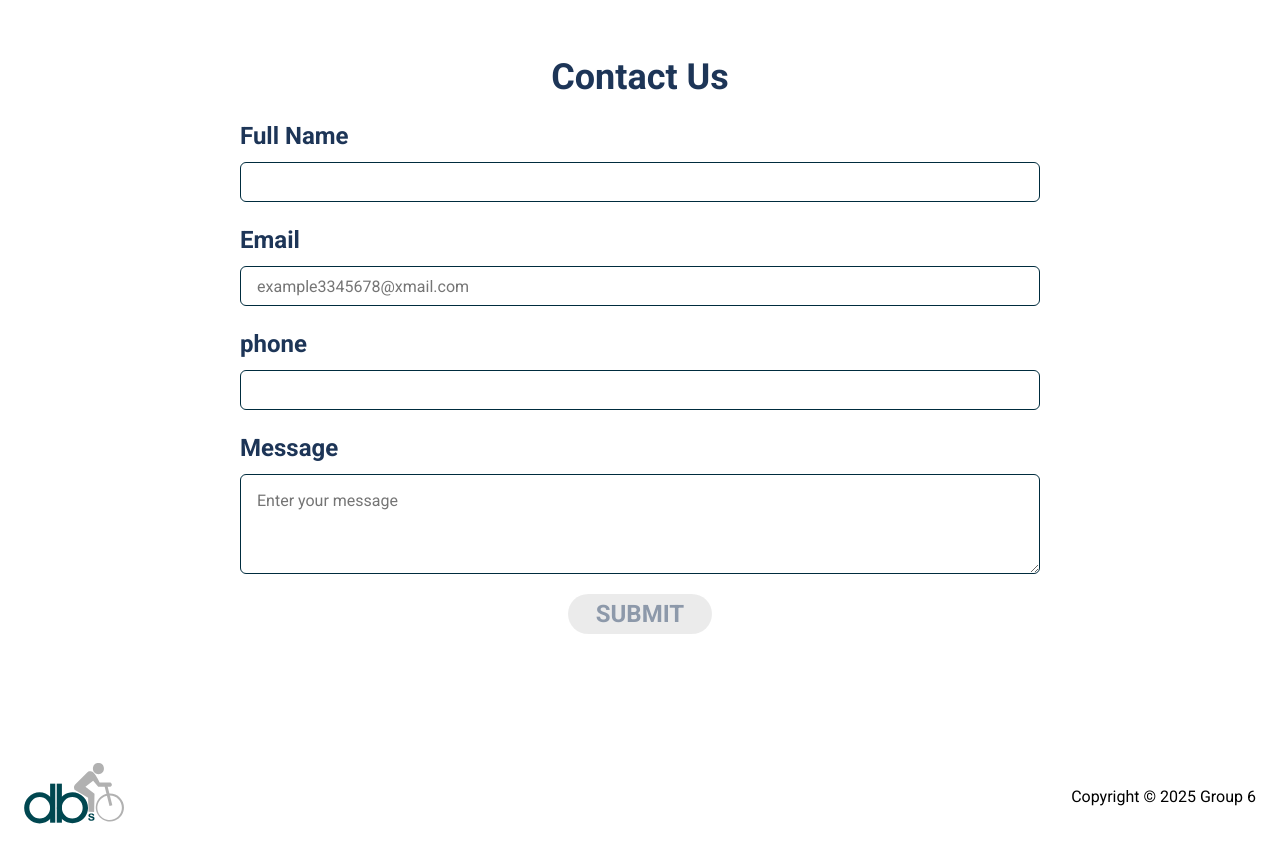
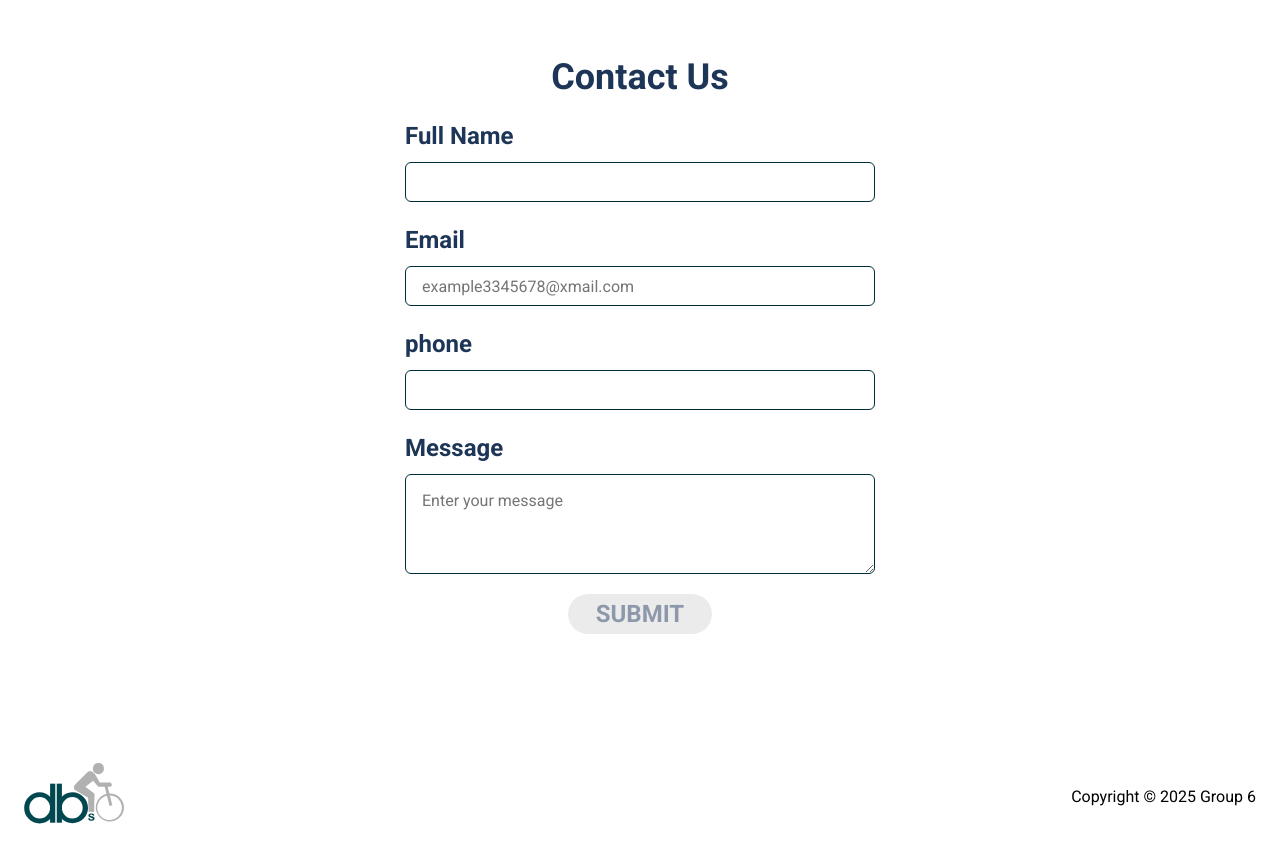
Before and after one commit to Peja016/software-project, a Flask app: page /contact in a window 1280 px wide. Shown: the part 80-926 px from the top of the page. Run offline with Flask 3, Linux system fonts and the light colour scheme.

Commit message:
updated contact

```diff
--- a/static/css/contact.css
+++ b/static/css/contact.css
@@ -51,7 +51,7 @@ textarea {
 }
 
 .form {
-    max-width: 800px;
+    max-width: 470px;
     margin: auto;
 }
 
```
